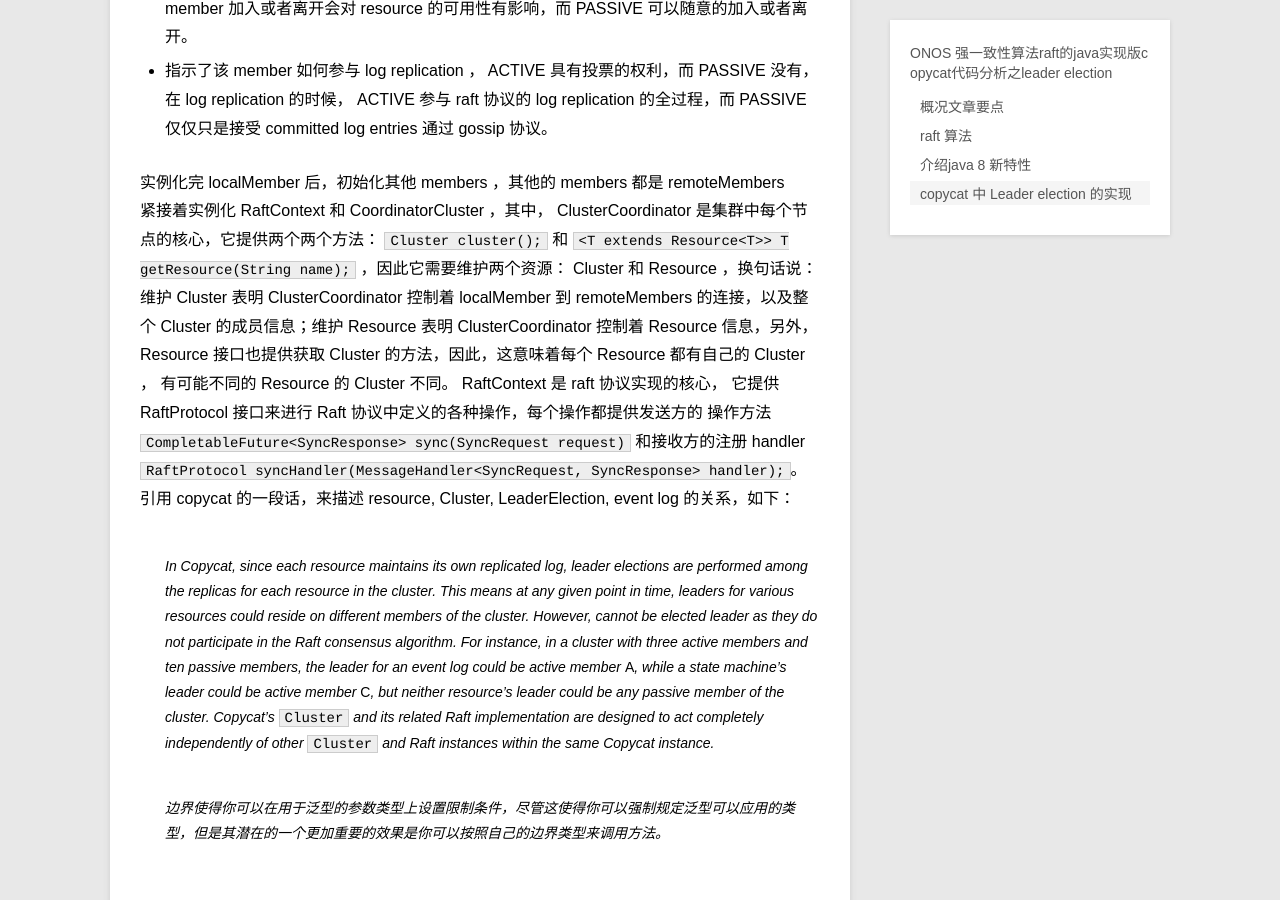
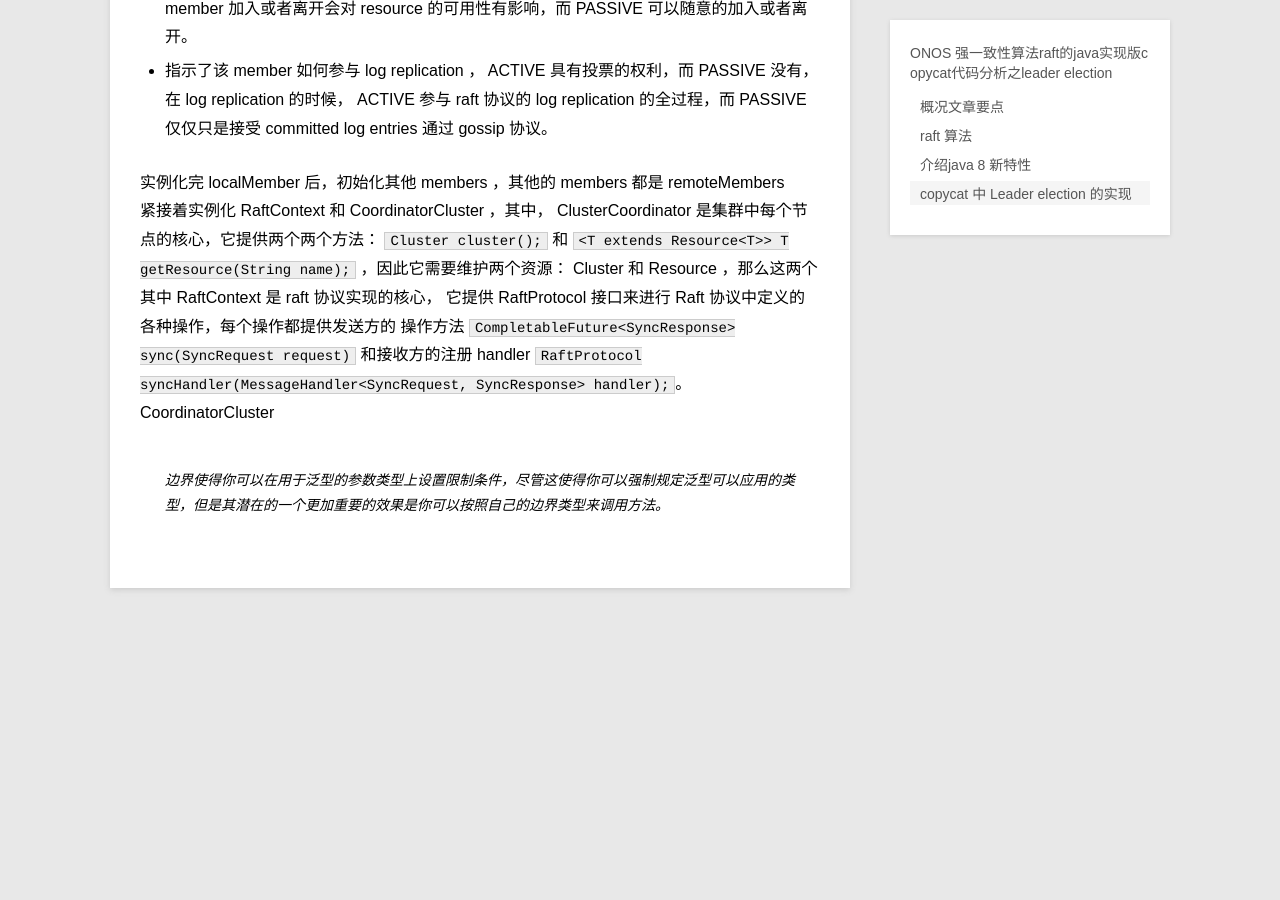
Before and after one commit to KailongLi/kailongli.github.io, a Jekyll site: the page built from _posts/blog/2015-05-01-distribute-features1.md, in a window 1280 px wide and 900 px high, scrolled down 4178 px. Built offline with Jekyll 4.4.1, drawn with Linux system fonts in a browser that asks for light colours; Markdown is read by kramdown in place of the engine named in the settings; after the commit the page ends 4846 px from its top, so only the background shows below that.

Commit message:
Revert "新增resource, Cluster, LeaderElection, event log 的关系"
This reverts commit 9200ceb1117989be9810995ef8bfe5f4e354b792.

```diff
--- a/_posts/blog/2015-05-01-distribute-features1.md
+++ b/_posts/blog/2015-05-01-distribute-features1.md
@@ -139,14 +139,7 @@ copycat 代码中提供了一个关于 Leader election 的例子 (LeaderElecting
 * 指示了该 member 如何参与 log replication ， ACTIVE 具有投票的权利，而 PASSIVE 没有， 在 log replication 的时候， ACTIVE 参与 raft 协议的 log replication 的全过程，而 PASSIVE 仅仅只是接受 committed log entries 通过 gossip 协议。
 
 实例化完 localMember 后，初始化其他 members ，其他的 members 都是 remoteMembers
-紧接着实例化 RaftContext 和 CoordinatorCluster ，其中， ClusterCoordinator 是集群中每个节点的核心，它提供两个两个方法： `Cluster cluster();` 和 `<T extends Resource<T>> T getResource(String name);` ，因此它需要维护两个资源： Cluster 和 Resource ，换句话说： 维护 Cluster 表明 ClusterCoordinator 控制着 localMember 到 remoteMembers 的连接，以及整个 Cluster 的成员信息；维护 Resource 表明 ClusterCoordinator 控制着 Resource 信息，另外， Resource 接口也提供获取 Cluster 的方法，因此，这意味着每个 Resource 都有自己的 Cluster ， 有可能不同的 Resource 的 Cluster 不同。 RaftContext 是 raft 协议实现的核心， 它提供 RaftProtocol 接口来进行 Raft 协议中定义的各种操作，每个操作都提供发送方的 操作方法 `CompletableFuture<SyncResponse> sync(SyncRequest request)` 和接收方的注册 handler `RaftProtocol syncHandler(MessageHandler<SyncRequest, SyncResponse> handler);`。 引用 copycat 的一段话，来描述 resource, Cluster, LeaderElection, event log 的关系，如下：
-
-> In Copycat, since each resource maintains its own replicated log, leader elections are performed among the replicas for each resource in the cluster. This means at any given point in time,
-leaders for various resources could reside on different members of the cluster. However, cannot be elected leader as they do not participate in the Raft consensus algorithm.
-For instance, in a cluster with three active members and ten passive members, the leader for an event log
-could be active member *A*, while a state machine's leader could be active member *C*, but neither resource's leader
-could be any passive member of the cluster. Copycat's `Cluster` and its related Raft implementation are designed to act
-completely independently of other `Cluster` and Raft instances within the same Copycat instance.
+紧接着实例化 RaftContext 和 CoordinatorCluster ，其中， ClusterCoordinator 是集群中每个节点的核心，它提供两个两个方法： `Cluster cluster();` 和 `<T extends Resource<T>> T getResource(String name);` ，因此它需要维护两个资源： Cluster 和 Resource ，那么这两个其中 RaftContext 是 raft 协议实现的核心， 它提供 RaftProtocol 接口来进行 Raft 协议中定义的各种操作，每个操作都提供发送方的 操作方法 `CompletableFuture<SyncResponse> sync(SyncRequest request)` 和接收方的注册 handler `RaftProtocol syncHandler(MessageHandler<SyncRequest, SyncResponse> handler);`。 CoordinatorCluster
 
 > 边界使得你可以在用于泛型的参数类型上设置限制条件，尽管这使得你可以强制规定泛型可以应用的类型，但是其潜在的一个更加重要的效果是你可以按照自己的边界类型来调用方法。
 
```
